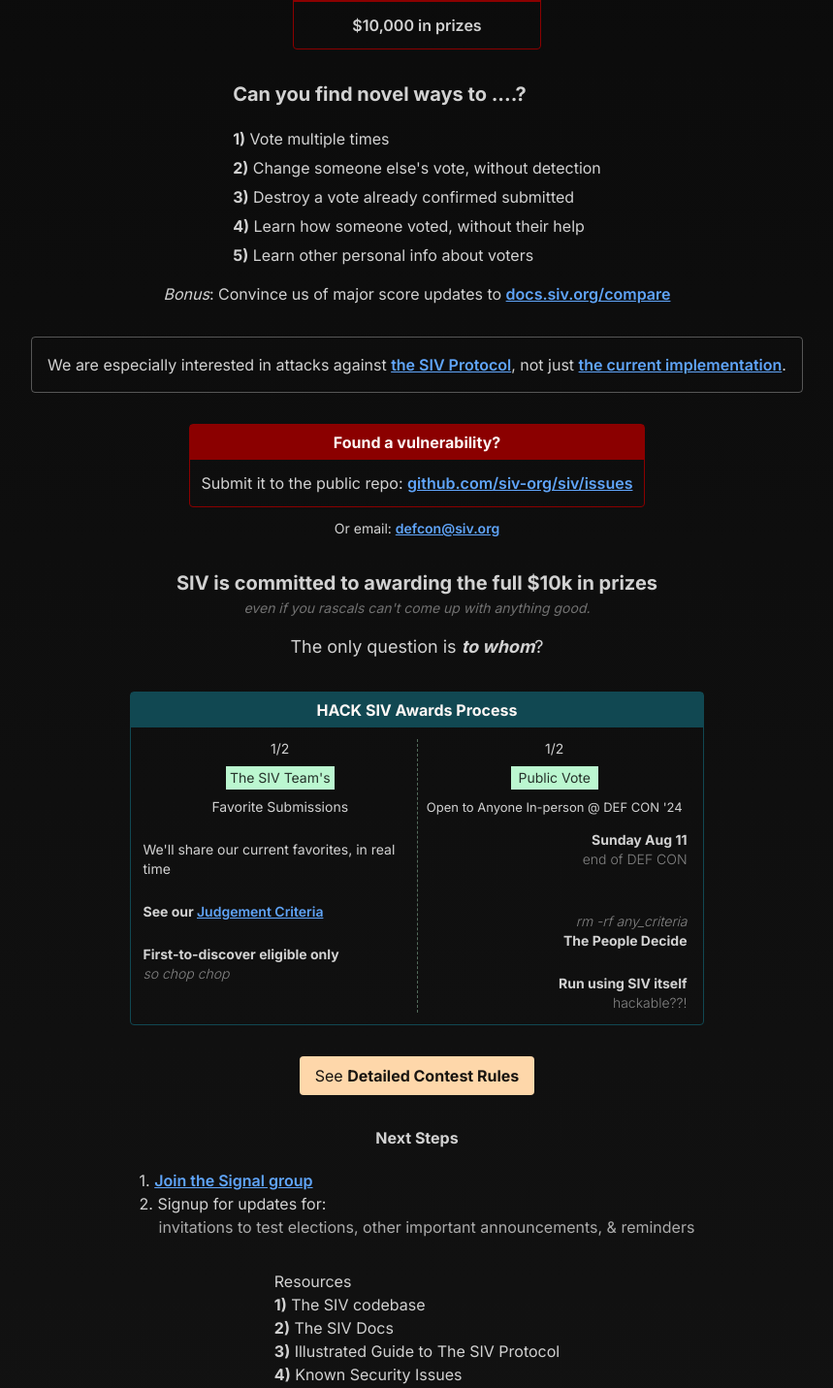
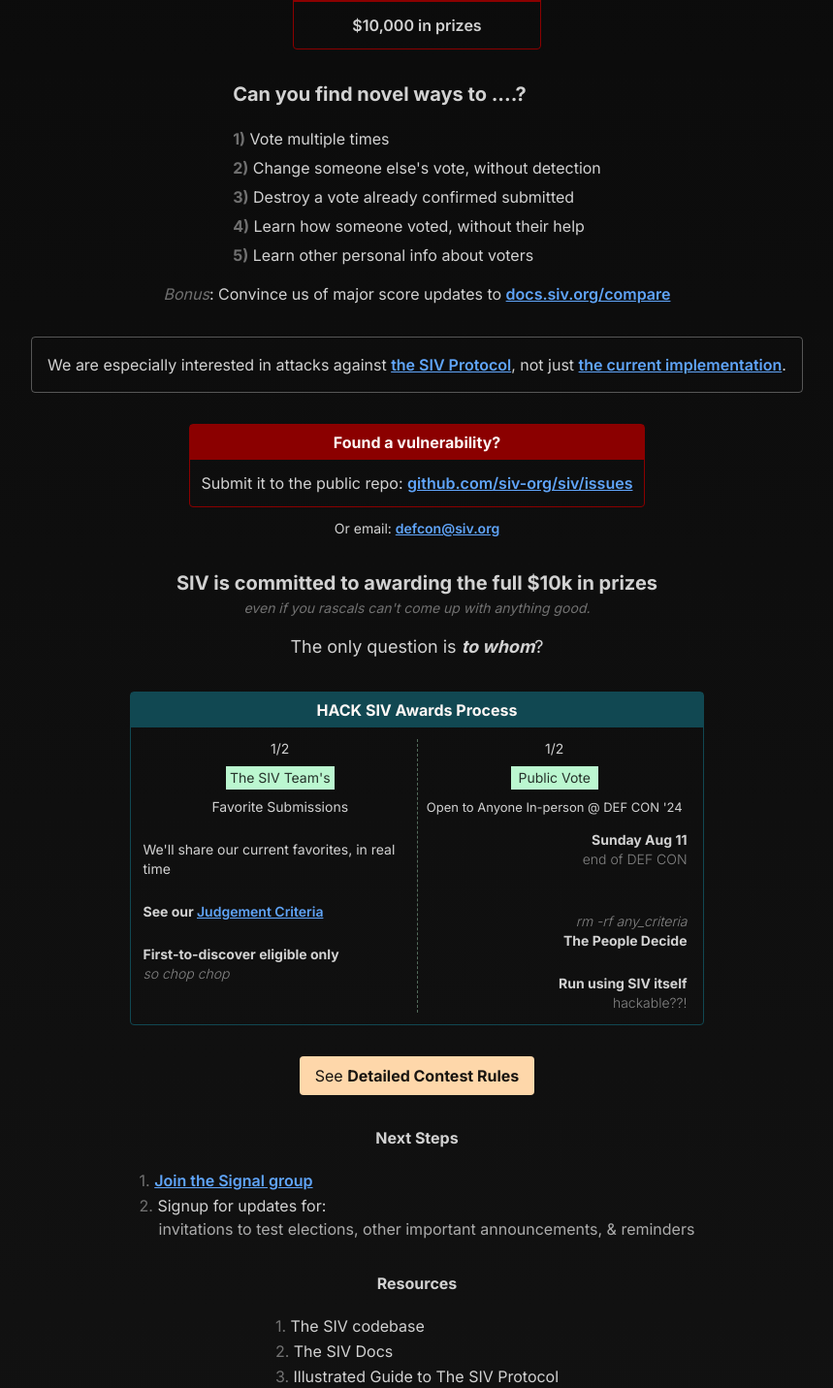
Before and after one commit to siv-org/hack.siv.org, a Next.js app: page / in a window 1280 px wide. Shown: the part 451-1882 px from the top of the page at 97% size, without its empty margins (210-1069 px from the left). Built offline with nearby package versions, Linux system fonts and the light colour scheme.

Commit message:
Consistent numbering style

```diff
--- a/app/page.tsx
+++ b/app/page.tsx
@@ -42,13 +42,14 @@
           'Learn other personal info about voters',
         ].map((text, i) => (
           <div key={i}>
-            <b>{i + 1})</b> {text}
+            <b className="opacity-50">{i + 1})</b> {text}
           </div>
         ))}
       </div>
 
       <div className="!mt-4 text-center">
-        <i>Bonus</i>: Convince us of major score updates to{' '}
+        <i className="opacity-50">Bonus</i>: Convince us of major score updates
+        to{' '}
         <a
           className="underline text-blue-400 font-semibold"
           href="docs.siv.org/compare"
@@ -185,9 +186,9 @@
       <div>
         <h4 className="text-center font-bold">Next Steps</h4>
 
-        <ol className="mt-5">
+        <ol className="mt-5 space-y-0.5">
           <li>
-            1.{' '}
+            <span className="opacity-50">1. </span>
             <a
               className="underline text-blue-400 font-semibold"
               target="_blank"
@@ -197,7 +198,7 @@
             </a>
           </li>
           <li>
-            2. Signup for updates for:
+            <span className="opacity-50">2. </span>Signup for updates for:
             <div className="pl-5 opacity-80">
               invitations to test elections, other important announcements, &
               reminders
@@ -207,7 +208,7 @@
       </div>
 
       <div>
-        <h4>Resources</h4>
+        <h4 className="text-center font-bold mb-5">Resources</h4>
 
         {[
           'The SIV codebase',
@@ -218,8 +219,8 @@
           'Detailed Contest Rules',
           'Q&A Discussions',
         ].map((text, i) => (
-          <div key={i}>
-            <b>{i + 1})</b> {text}
+          <div className="mb-0.5" key={i}>
+            <span className="opacity-50">{i + 1}.</span> {text}
           </div>
         ))}
       </div>
```
